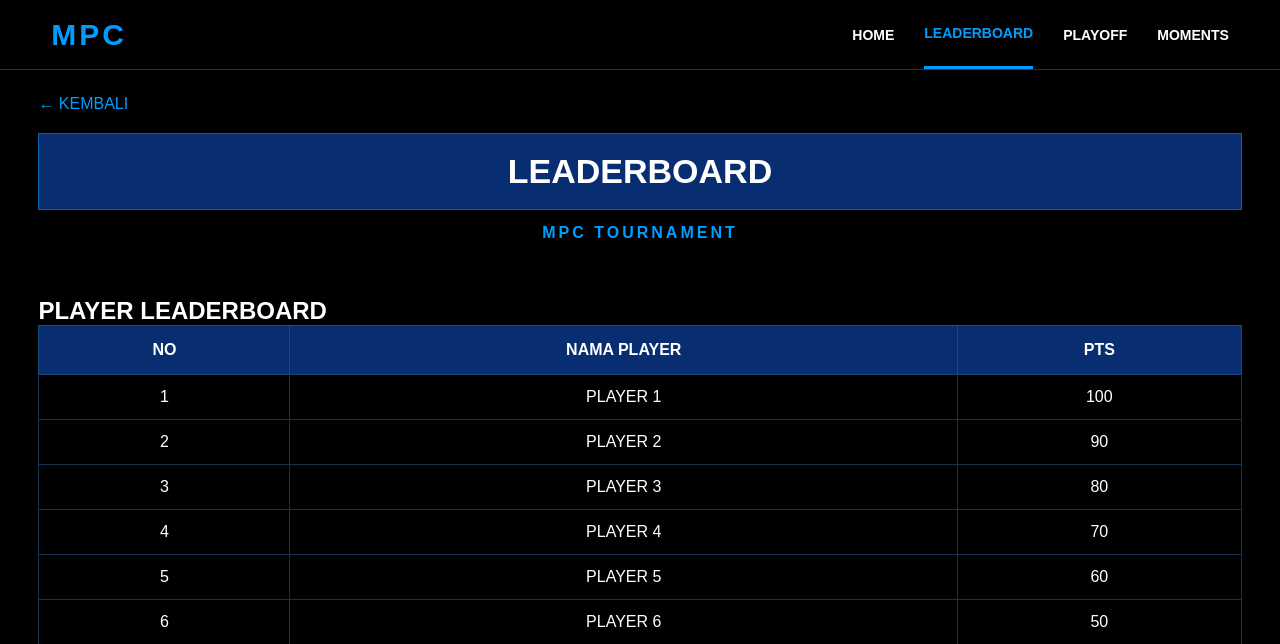
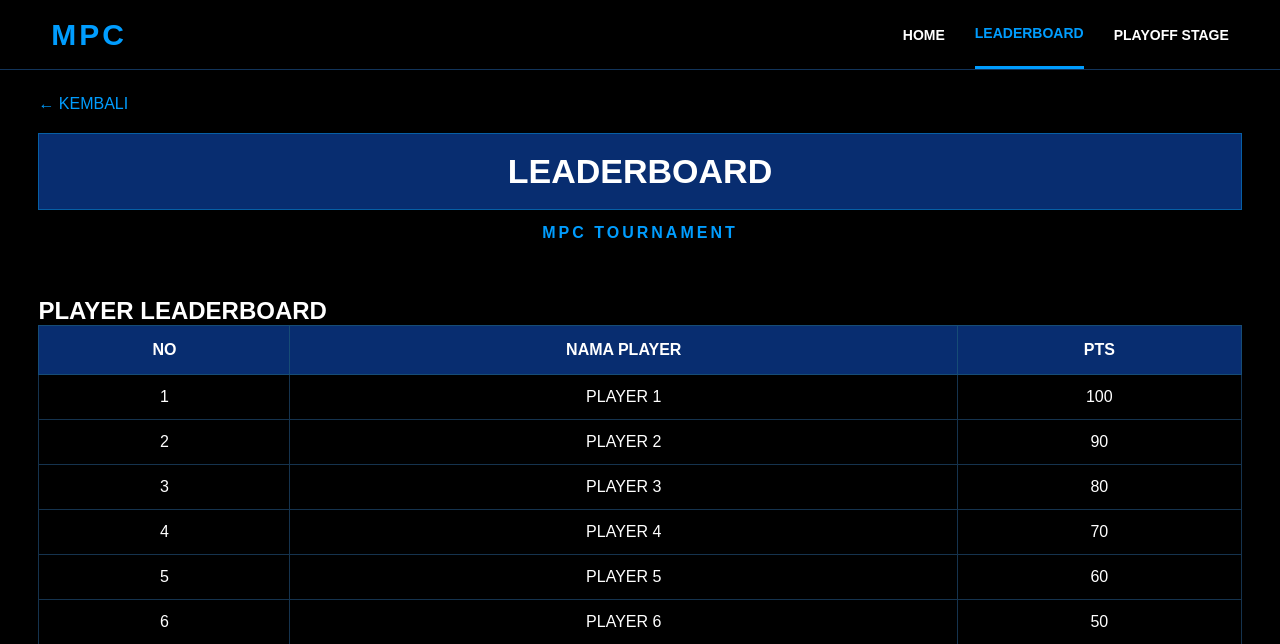
Before and after one commit to naqiuddin2303/MPC, a Flask app: page /leaderboard in a window 1280 px wide. Shown: the top 644 px of the page. Run offline with Flask 3, Linux system fonts and the light colour scheme.

Commit message:
Update leaderboard.html

```diff
--- a/templates/leaderboard.html
+++ b/templates/leaderboard.html
@@ -19,16 +19,15 @@
 <body>
 
 
-<!-- ==============================
+<!-- ==========================================
      NAVIGATION
-============================== -->
+========================================== -->
 
 <nav>
 
     <div class="logo-text">
         MPC
     </div>
-
 
     <div class="nav-links">
 
@@ -44,11 +43,7 @@
         </a>
 
         <a href="/playoff">
-            PLAYOFF
-        </a>
-
-        <a href="/moments">
-            MOMENTS
+            PLAYOFF STAGE
         </a>
 
     </div>
@@ -56,21 +51,16 @@
 </nav>
 
 
-
-<!-- ==============================
+<!-- ==========================================
      LEADERBOARD
-============================== -->
+========================================== -->
 
 <main class="page-container">
 
 
-    <a href="/"
-       class="back">
-
+    <a href="/" class="back">
         ← KEMBALI
-
     </a>
-
 
 
     <header class="page-header">
@@ -86,13 +76,11 @@
     </header>
 
 
-
-    <!-- ==========================
+    <!-- ======================================
          PLAYER LEADERBOARD
-    =========================== -->
+    ======================================= -->
 
     <section class="table-section">
-
 
         <h2>
             PLAYER LEADERBOARD
@@ -155,13 +143,11 @@
     </section>
 
 
-
-    <!-- ==========================
+    <!-- ======================================
          TEAM STATISTICS
-    =========================== -->
+    ======================================= -->
 
     <section class="table-section">
-
 
         <h2>
             TEAM STATISTICS
@@ -235,7 +221,6 @@
 </main>
 
 
-
 <footer>
 
     © 2026 MPC TOURNAMENT
```
